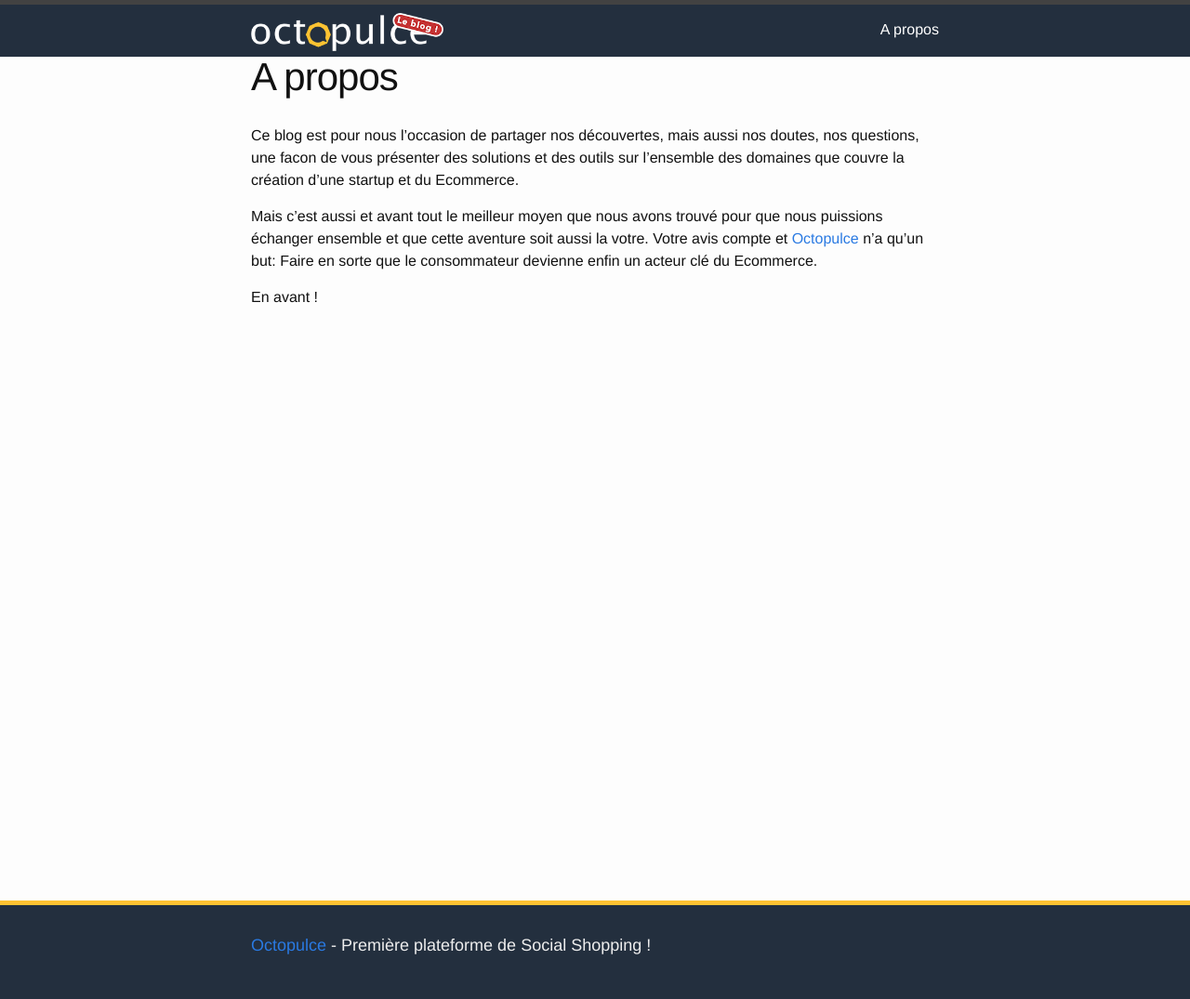
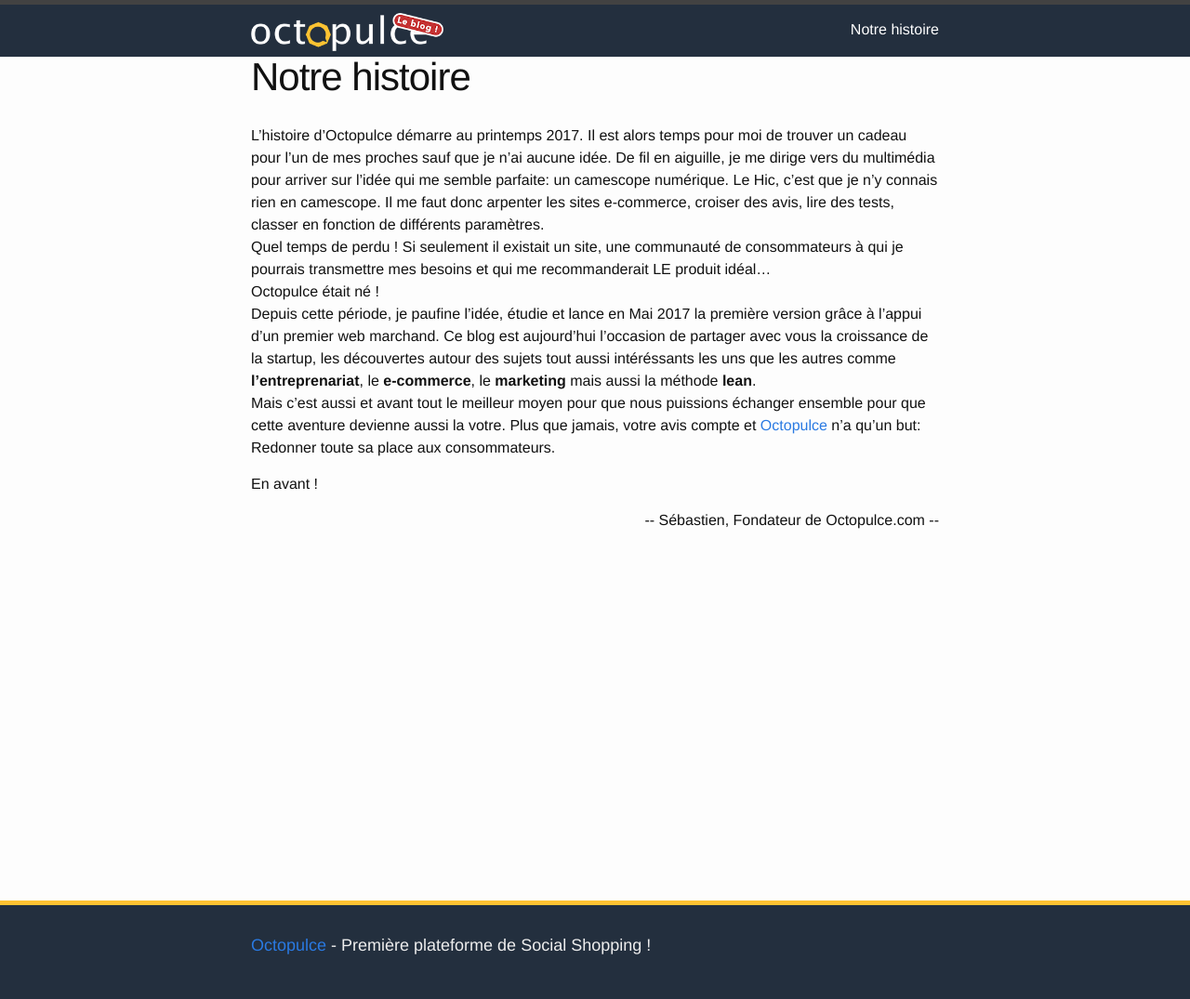
Before and after one commit to octopulce/octopulce.github.io, a Jekyll site: the page built from about.md, in a window 1280 px wide. Shown: the whole page at 93% size. Built offline with Jekyll 4.4.1, drawn with Linux system fonts in a browser that asks for light colours.

Commit message:
empathie

```diff
--- a/about.md
+++ b/about.md
@@ -1,11 +1,18 @@
 ---
 layout: page
-title: A propos
+title: Notre histoire
 permalink: /about/
 ---
 
-Ce blog est pour nous l'occasion de partager nos découvertes, mais aussi nos doutes, nos questions, une facon de vous présenter des solutions et des outils sur l'ensemble des domaines que couvre la création d'une startup et du Ecommerce.
-
-Mais c'est aussi et avant tout le meilleur moyen que nous avons trouvé pour que nous puissions échanger ensemble et que cette aventure soit aussi la votre. Votre avis compte et [Octopulce](https://www.octopulce.com) n'a qu'un but: Faire en sorte que le consommateur devienne enfin un acteur clé du Ecommerce.
+L'histoire d'Octopulce démarre au printemps 2017. Il est alors temps pour moi de trouver un cadeau pour l'un de mes proches sauf que je n'ai aucune idée.
+De fil en aiguille, je me dirige vers du multimédia pour arriver sur l'idée qui me semble parfaite: un camescope numérique.
+Le Hic, c'est que je n'y connais rien en camescope. Il me faut donc arpenter les sites e-commerce, croiser des avis, lire des tests, classer en fonction de différents paramètres.
+Quel temps de perdu ! Si seulement il existait un site, une communauté de consommateurs à qui je pourrais transmettre mes besoins et qui me recommanderait LE produit idéal...
+Octopulce était né !
+Depuis cette période, je paufine l'idée, étudie et lance en Mai 2017 la première version grâce à l'appui d'un premier web marchand.
+Ce blog est aujourd'hui l'occasion de partager avec vous la croissance de la startup, les découvertes autour des sujets tout aussi intéréssants les uns que les autres comme **l'entreprenariat**, le **e-commerce**, le **marketing** mais aussi la méthode **lean**.
+Mais c'est aussi et avant tout le meilleur moyen pour que nous puissions échanger ensemble pour que cette aventure devienne aussi la votre. Plus que jamais, votre avis compte et [Octopulce](https://www.octopulce.com) n'a qu'un but: Redonner toute sa place aux consommateurs.
 
 En avant !
+
+<div style="text-align: right">-- Sébastien, Fondateur de Octopulce.com --</div>
```
